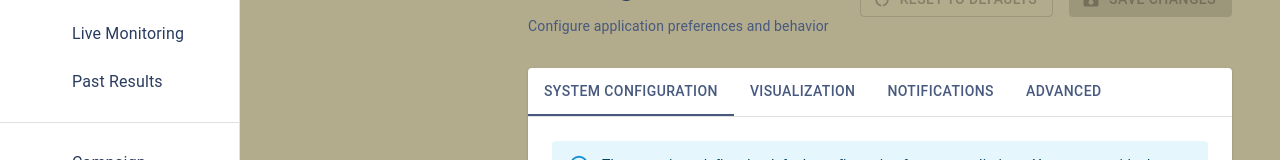
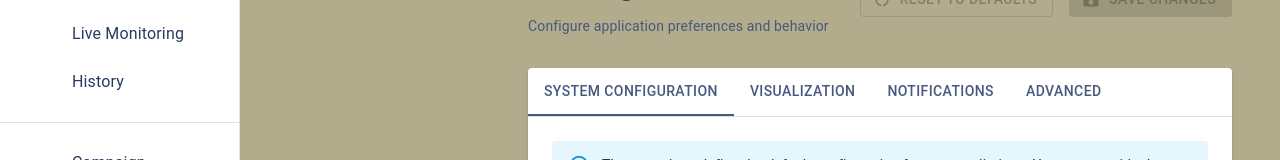
Before and after one commit to RobinsonDionte40hz/PP, a React (Vite) app in the folder frontend/: page /dashboard/settings in a window 1280 px wide. Shown: the part 158-318 px from the top of the page. Built offline with nearby package versions, Linux system fonts and the light colour scheme; no server answers; sample sign-in values are in the browser's storage; some icons are missing.

Commit message:
fix: Replace Assessment icon with History icon in sidebar navigation

```diff
--- a/frontend/src/components/layout/Sidebar.tsx
+++ b/frontend/src/components/layout/Sidebar.tsx
@@ -13,7 +13,7 @@ import {
 import DashboardIcon from '@mui/icons-material/Dashboard';
 import AddCircleIcon from '@mui/icons-material/AddCircle';
 import MonitorHeartIcon from '@mui/icons-material/MonitorHeart';
-import AssessmentIcon from '@mui/icons-material/Assessment';
+import HistoryIcon from '@mui/icons-material/History';
 import CampaignIcon from '@mui/icons-material/Campaign';
 import SettingsIcon from '@mui/icons-material/Settings';
 
@@ -34,7 +34,7 @@ const mainNavItems: NavItem[] = [
   { text: 'Dashboard', icon: <DashboardIcon />, path: '/dashboard' },
   { text: 'New Prediction', icon: <AddCircleIcon />, path: '/dashboard/predict' },
   { text: 'Live Monitoring', icon: <MonitorHeartIcon />, path: '/dashboard/monitor/active' },
-  { text: 'Past Results', icon: <AssessmentIcon />, path: '/dashboard/results/latest' },
+  { text: 'History', icon: <HistoryIcon />, path: '/dashboard/history' },
 ];
 
 const secondaryNavItems: NavItem[] = [
```
